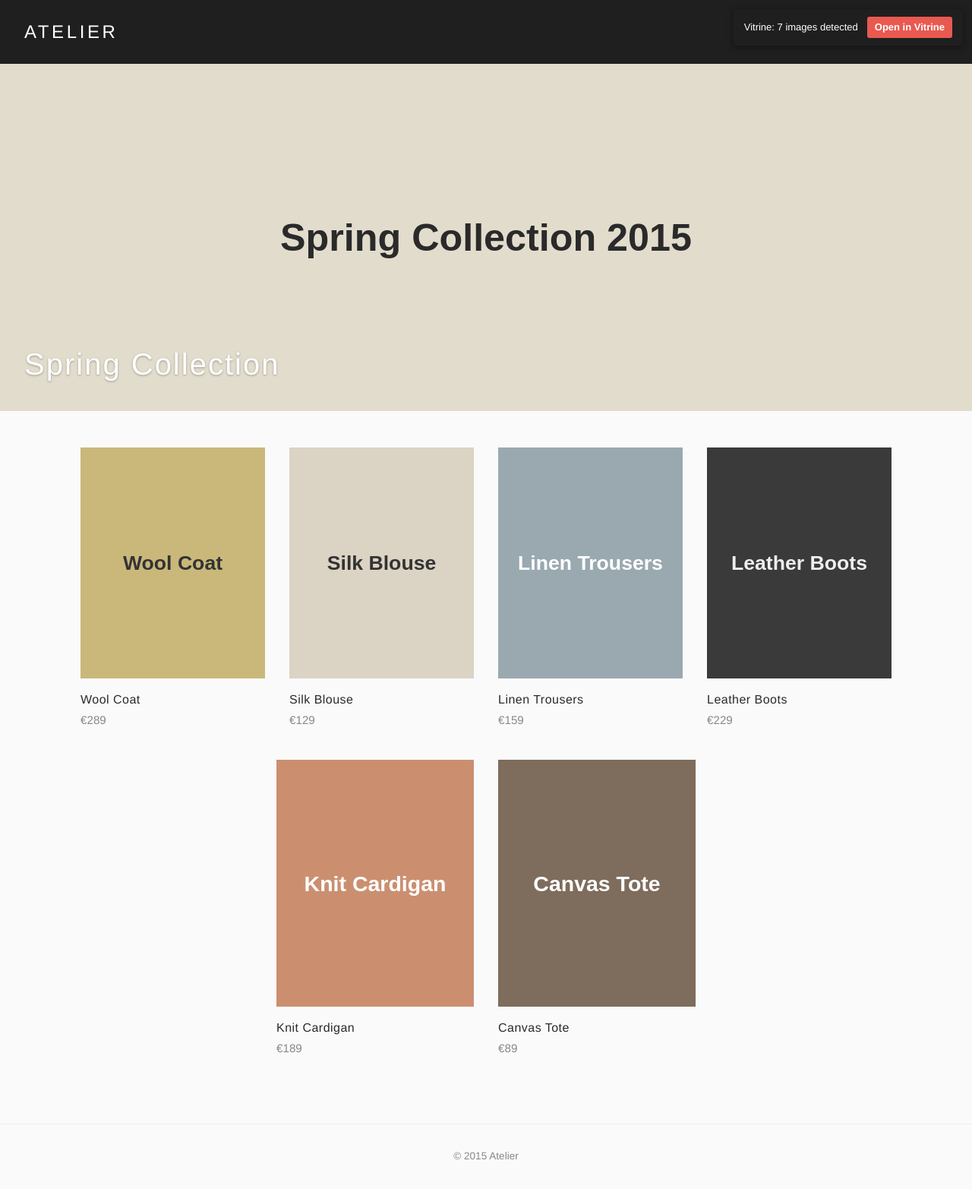
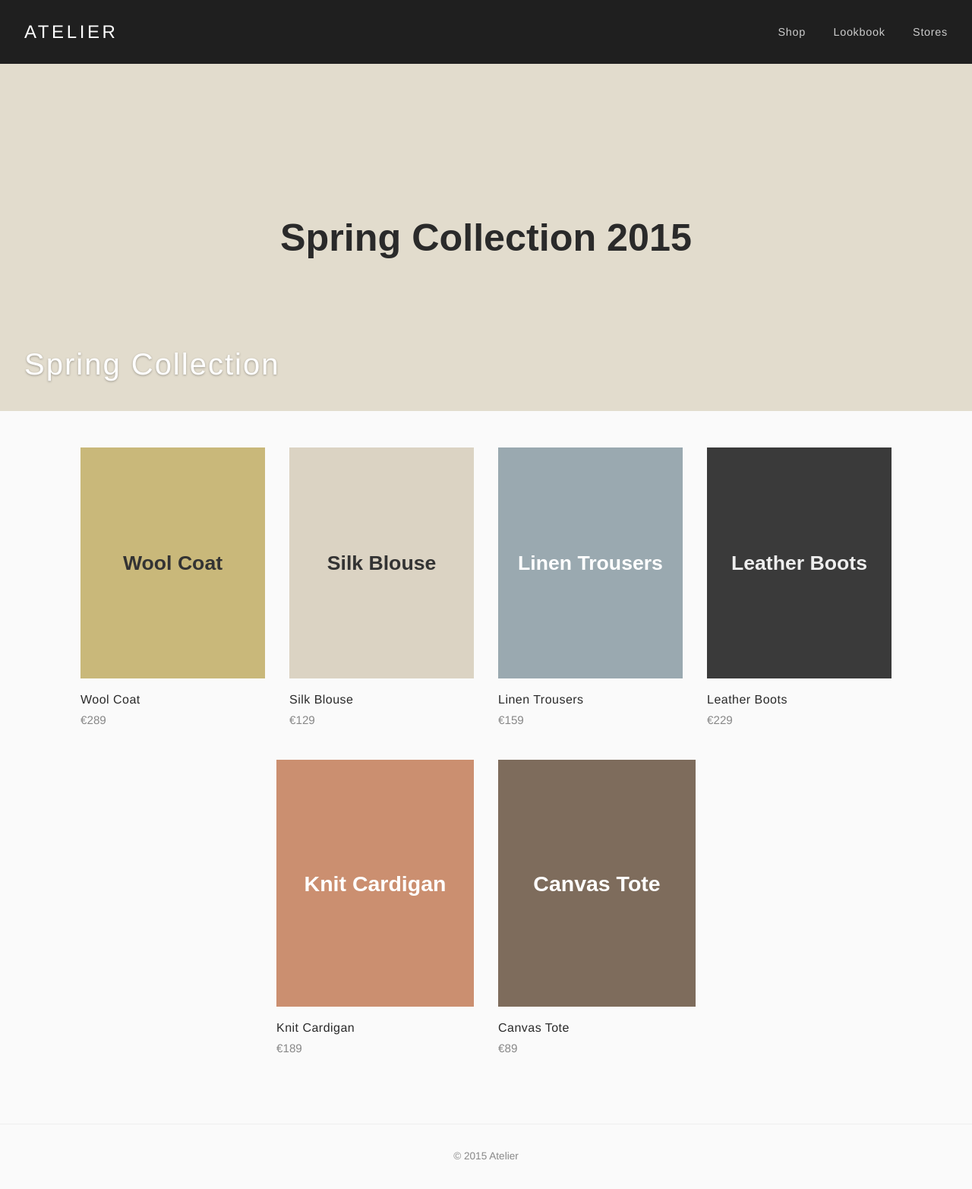
Before and after one commit to helmedeiros/vitrine, a Jekyll site: the page demos/clothes/index.html, which Jekyll copies as it is, in a window 1280 px wide. Shown: the whole page at 76% size. Built offline with Jekyll 4.4.1, drawn with Linux system fonts in a browser that asks for light colours.

Commit message:
docs(demo): wire VITRINE_CONFIG into the clothes demo for a smoke test

```diff
--- a/demos/clothes/index.html
+++ b/demos/clothes/index.html
@@ -148,6 +148,7 @@
 
   <footer class="site-footer">&copy; 2015 Atelier</footer>
 
+  <script>window.VITRINE_CONFIG = {"images":[{"src":"https://helmedeiros.github.io/vitrine/demos/clothes/img/wool-coat.svg","regions":[{"x":67,"y":72.78125,"width":384,"height":133,"url":"https://en.zalando.de/outfits/ATpVnMH3T32/"},{"x":70,"y":403.78125,"width":361,"height":145,"url":"https://en.zalando.de/matinique-maelijah-wl-classic-coat-dark-navy-m6022t0ap-k11.html"}]}]};</script>
   <script src="../../runtime.js"></script>
 </body>
 </html>
```
